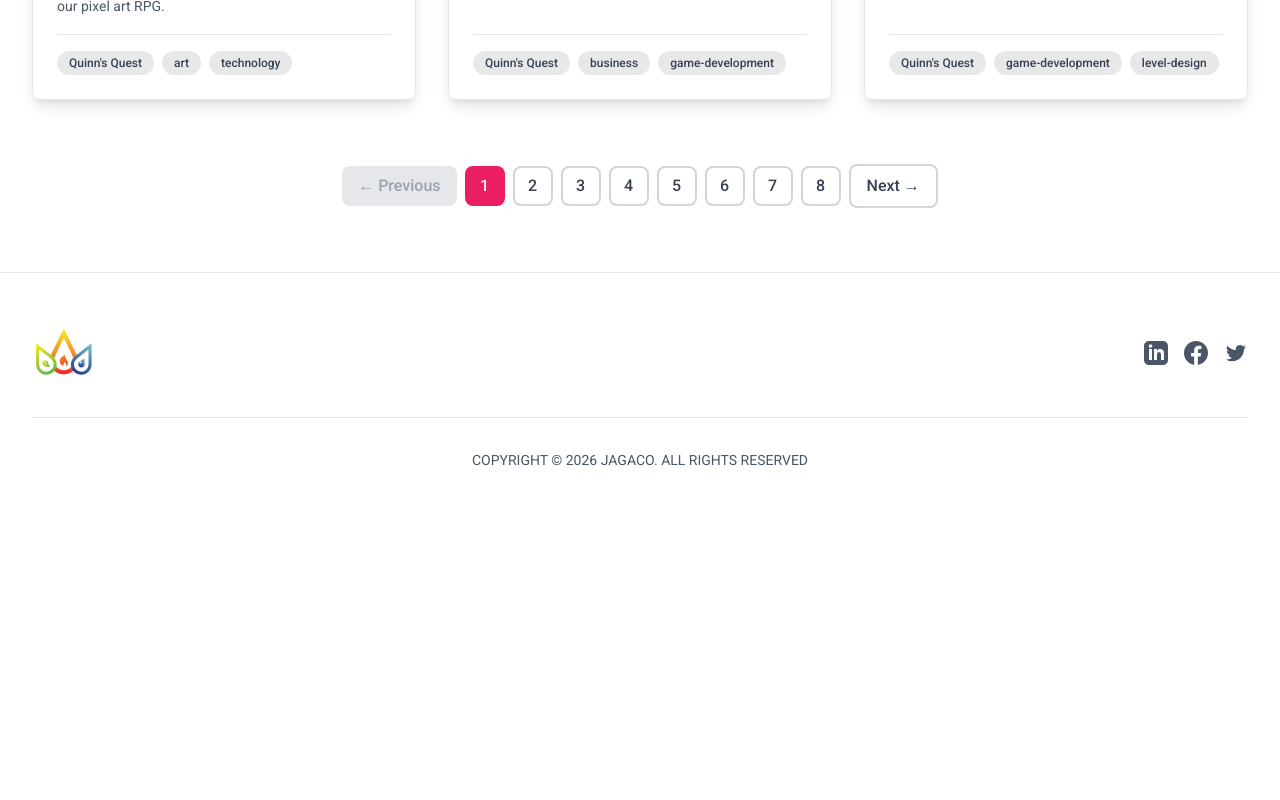
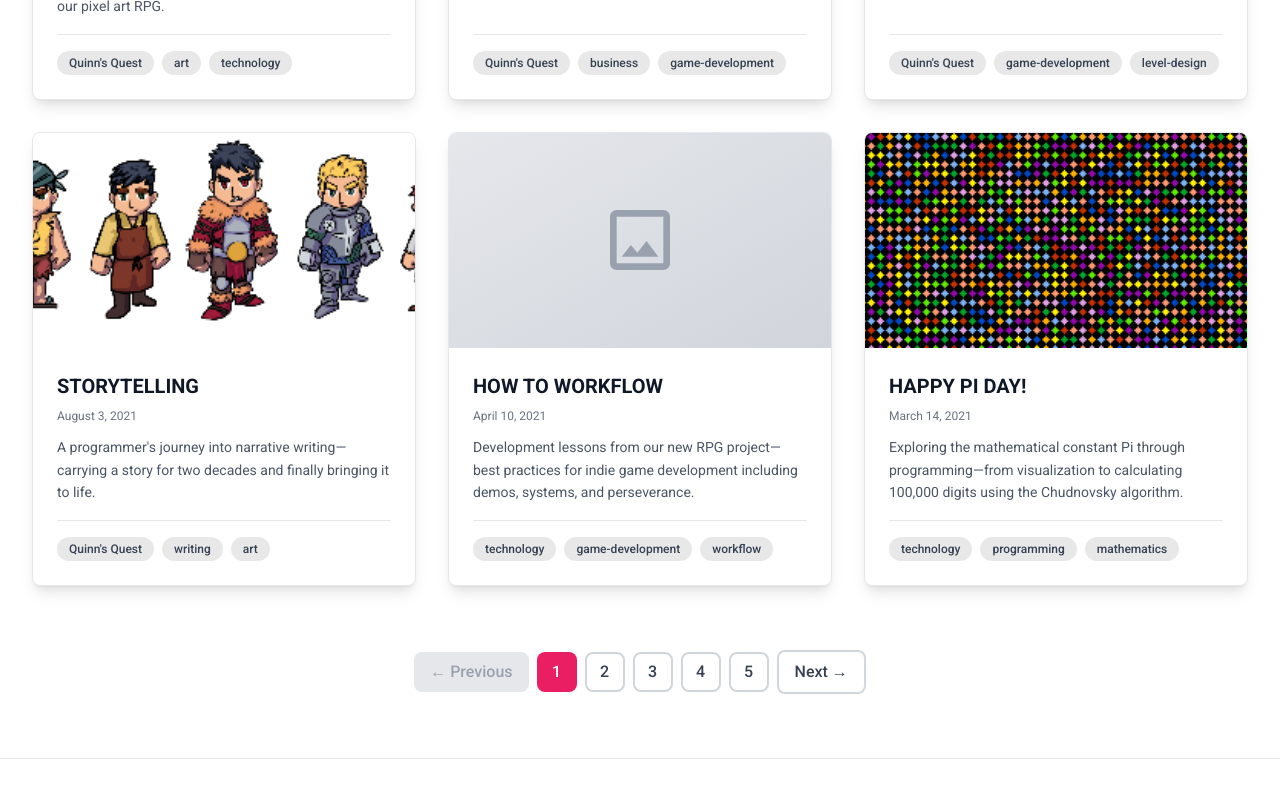
Before and after one commit to jagacogames/jagacogames.github.io, a Next.js app: page /blog in a window 1280 px wide. Shown: the part 1380-2180 px from the top of the page. Before the commit the page ends 1898 px from the top, so only its background shows below. Built offline with nearby package versions, Linux system fonts and the light colour scheme; no server answers.

Commit message:
feat: update blog pagination to display 9 posts per page and mark beta signup as closed

```diff
--- a/content/blog/ungoverned-lands-beta-signup.md
+++ b/content/blog/ungoverned-lands-beta-signup.md
@@ -18,6 +18,6 @@ Not being among the first to play the game might upset some of you, but on the b
 
 We hope you want to help us out, and if you are interested, click the link below to sign up!
 
-[Sign-up for Beta](http://jagaco.com/projects/ungoverned-lands/beta-signup/)
+~~**Sign-up for Beta**~~ (Beta closed)
 
-[More info about Ungoverned Lands](http://jagaco.com/projects/ungoverned-lands/)
+[More info about Ungoverned Lands](/games/ungoverned-lands/)
--- a/src/components/BlogList.tsx
+++ b/src/components/BlogList.tsx
@@ -4,7 +4,7 @@ import { useState, useMemo } from 'react';
 import { BlogPostMetadata } from '@/types';
 import BlogCard from '@/components/BlogCard';
 
-const POSTS_PER_PAGE = 6;
+const POSTS_PER_PAGE = 9;
 
 interface BlogListProps {
   posts: BlogPostMetadata[];
```
